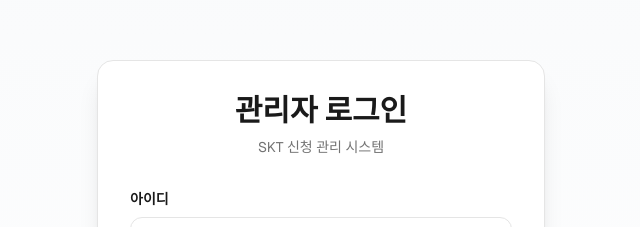
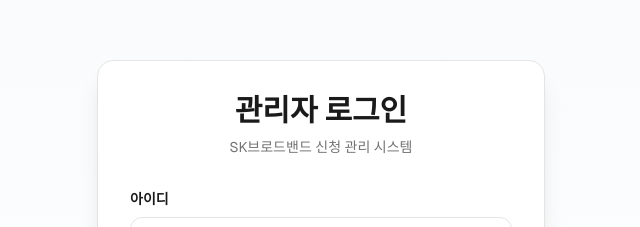
Before and after one commit to Smartnewb/skt, a Next.js app: page /admin/login in a window 1280 px wide. Shown: the part 103-330 px from the top of the page, without its empty margins (319-959 px from the left). Built offline with nearby package versions, Linux system fonts and the light colour scheme.

Commit message:
chore: Update branding from SKT to SK브로드밴드
- Updated site title and description
- Updated admin dashboard title
- Updated login page
- Updated task checklist progress

```diff
--- a/app/admin/login/page.tsx
+++ b/app/admin/login/page.tsx
@@ -44,7 +44,7 @@
                             관리자 로그인
                         </h1>
                         <p className="text-sm text-text-secondary">
-                            SKT 신청 관리 시스템
+                            SK브로드밴드 신청 관리 시스템
                         </p>
                     </div>
 
--- a/app/admin/page.tsx
+++ b/app/admin/page.tsx
@@ -90,7 +90,7 @@
                         <div>
                             <h1 className="text-3xl font-bold text-text-primary">관리자 대시보드</h1>
                             <p className="text-sm text-text-secondary mt-1">
-                                SKT 인터넷/BTV 가입 신청 관리
+                                SK브로드밴드 인터넷/BTV 가입 신청 관리
                             </p>
                         </div>
                         <div className="flex gap-2">
--- a/app/layout.tsx
+++ b/app/layout.tsx
@@ -13,8 +13,8 @@
 });
 
 export const metadata: Metadata = {
-  title: "SKT 인터넷+BTV 간편 가입",
-  description: "토스처럼 쉬운 SKT 인터넷과 BTV 가입 신청 서비스",
+  title: "SK브로드밴드 인터넷+BTV 간편 가입",
+  description: "토스처럼 쉬운 SK브로드밴드 인터넷과 BTV 가입 신청 서비스",
   viewport: "width=device-width, initial-scale=1, maximum-scale=1, user-scalable=no",
 };
 
```
